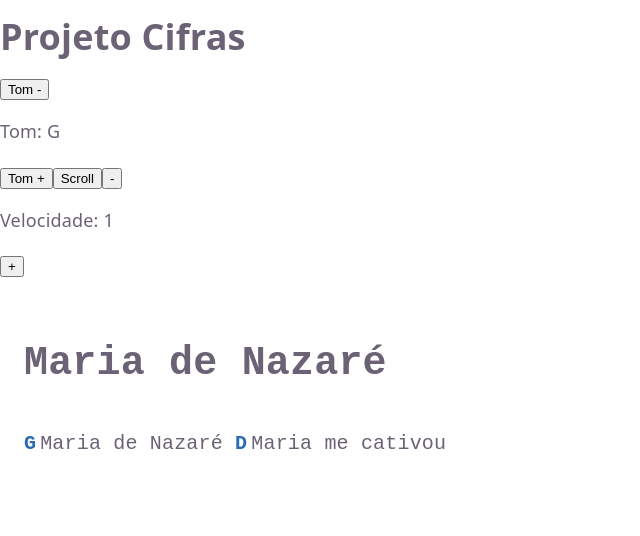
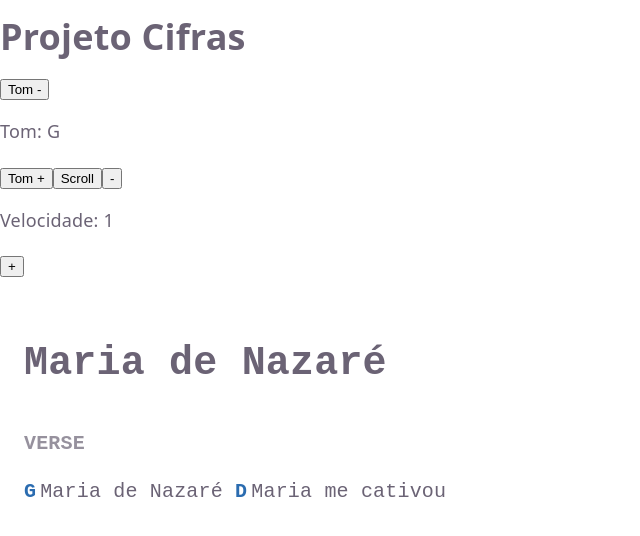
Before and after one commit to Krebz/cifras-manager, a React (Vite) app: page / in a window 1280 px wide. Shown: the top 536 px of the page, without its empty margins (0-640 px from the left). Built offline with nearby package versions, Linux system fonts and the light colour scheme.

Commit message:
feat: adiciona renderização semântica de seções musicais

```diff
--- a/src/components/SongViewer.tsx
+++ b/src/components/SongViewer.tsx
@@ -1,5 +1,5 @@
 import { parseSong } from "../utils/parseSong";
-import LineRenderer from "./renderers/LineRenderer";
+import SectionRenderer from "./renderers/SectionRenderer";
 // Tipagem das propriedades recebidas pelo componente
 type Props = {
   title: string;
@@ -25,13 +25,9 @@ export default function SongViewer({ title, content, transpose = 2 }: Props) {
       {/* Título da música */}
       <h1>{title}</h1>
 
-      {/* Percorre todas as linhas já parseadas */}
-      {parsedSong.sections.map((section, sectionIndex) => (
-        <div key={sectionIndex}>
-          {section.lines.map((line, lineIndex) => (
-            <LineRenderer key={lineIndex} line={line} transpose={transpose} />
-          ))}
-        </div>
+      {/* Percorre todas as seções da música */}
+      {parsedSong.sections.map((section, index) => (
+        <SectionRenderer key={index} section={section} transpose={transpose} />
       ))}
     </div>
   );
--- /dev/null
+++ b/src/components/renderers/SectionRenderer.tsx
@@ -0,0 +1,40 @@
+import type { SongSection } from "../../types/music";
+
+import LineRenderer from "./LineRenderer";
+
+type Props = {
+  section: SongSection;
+  transpose: number;
+};
+
+export default function SectionRenderer({ section, transpose }: Props) {
+  const isChorus = section.type === "chorus";
+
+  return (
+    <div
+      style={{
+        marginBottom: "32px",
+        padding: isChorus ? "16px" : "0",
+        backgroundColor: isChorus ? "#f1f5f9" : "transparent",
+        borderRadius: "8px",
+      }}
+    >
+      {/* nome da seção */}
+      <div
+        style={{
+          fontWeight: "bold",
+          marginBottom: "12px",
+          textTransform: "uppercase",
+          opacity: 0.7,
+        }}
+      >
+        {section.type}
+      </div>
+
+      {/* linhas */}
+      {section.lines.map((line, index) => (
+        <LineRenderer key={index} line={line} transpose={transpose} />
+      ))}
+    </div>
+  );
+}
```
